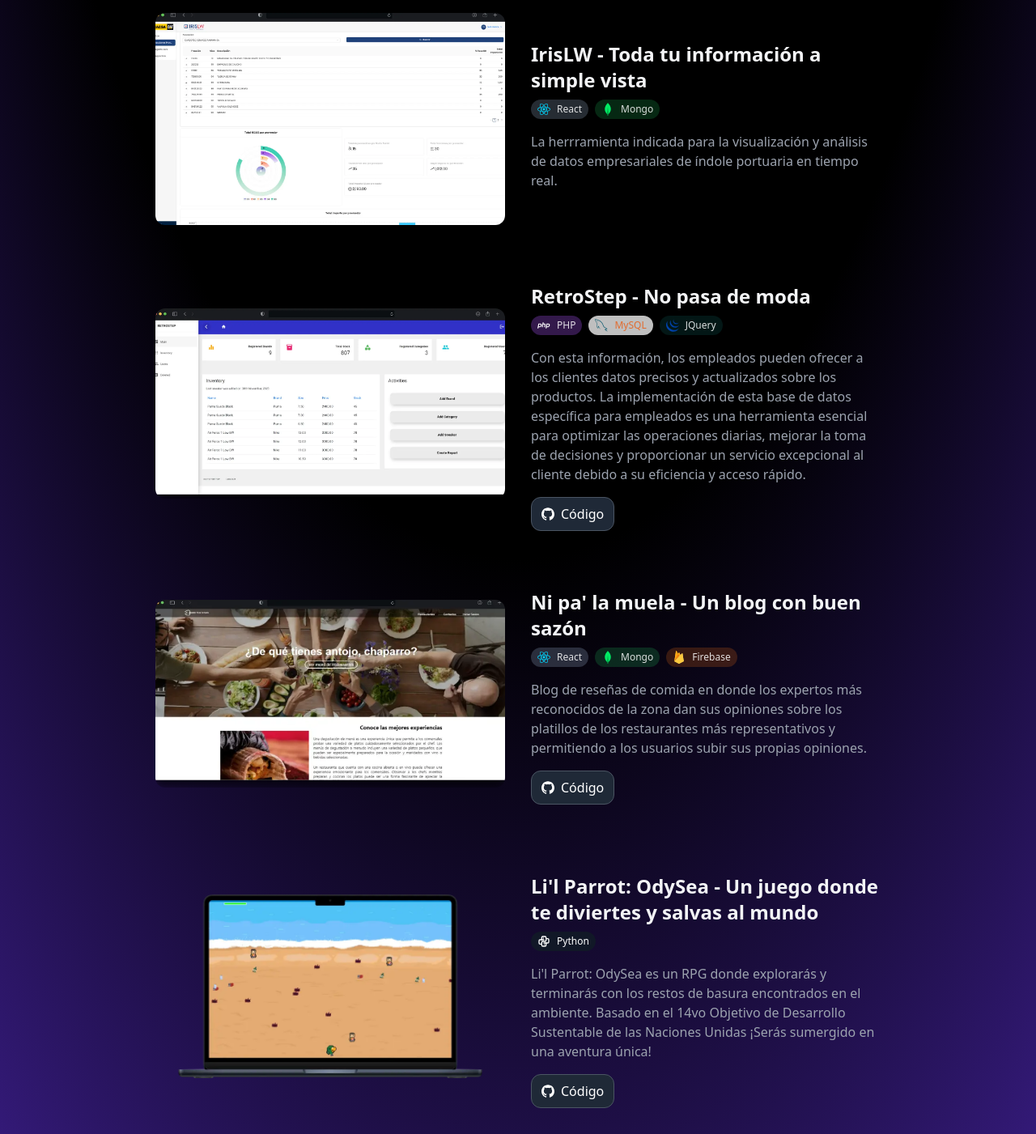
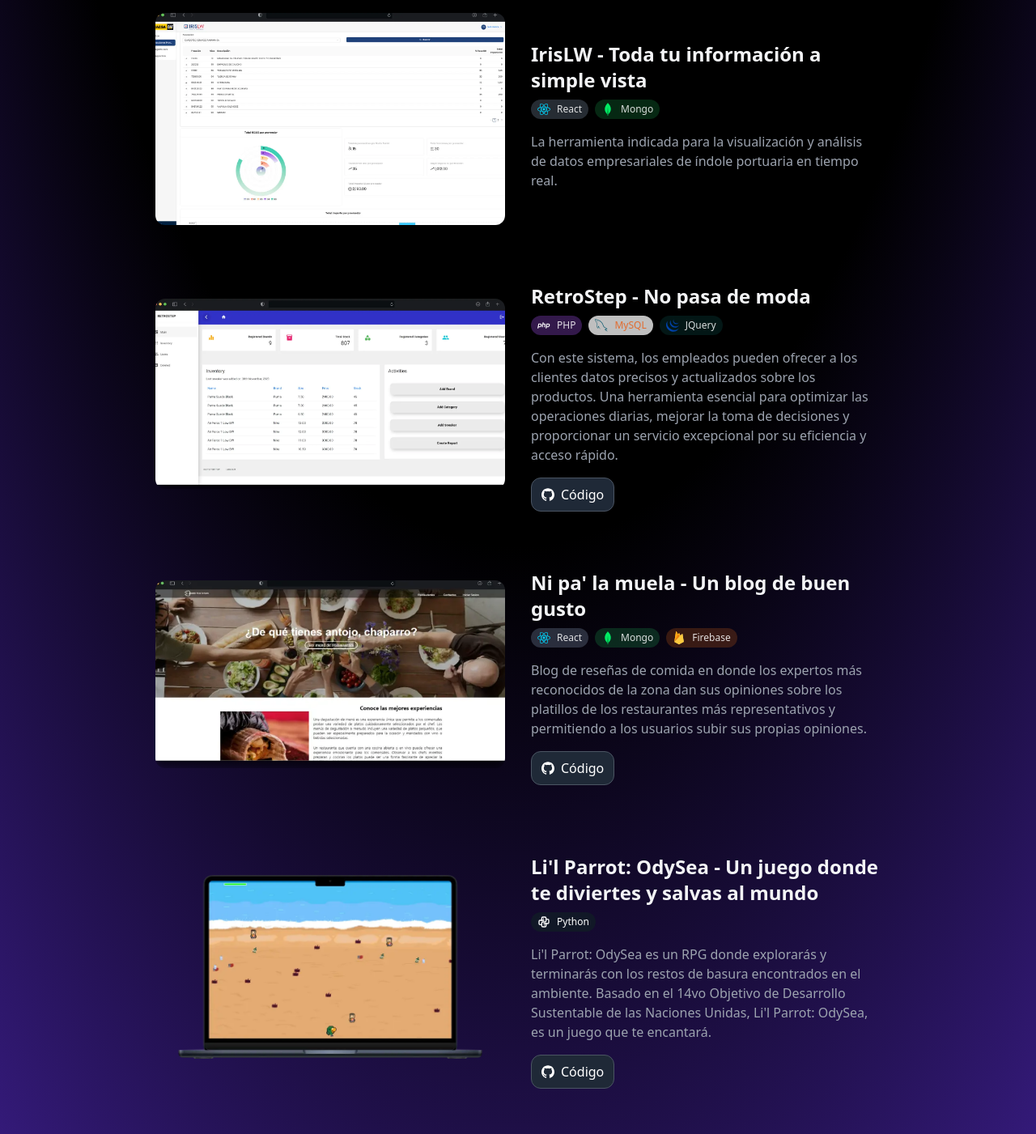
Before and after one commit to Paco-Taco/porftolio-dev, an Astro site: page / in a window 1280 px wide. Shown: the part 1270-2671 px from the top of the page at 81% size. Built offline with nearby package versions, Linux system fonts and the light colour scheme; Astro itself is replaced by a stand-in of ours.

Commit message:
text fixes

```diff
--- a/src/components/Projects.astro
+++ b/src/components/Projects.astro
@@ -58,20 +58,20 @@ const tags = {
 const projects = [
   {
     title: 'IrisLW - Toda tu información a simple vista',
-    description: 'La herrramienta indicada para la visualización y análisis de datos empresariales de índole portuaria en tiempo real.',
+    description: 'La herramienta indicada para la visualización y análisis de datos empresariales de índole portuaria en tiempo real.',
     image: '/img/projects/irislw.webp',
     tags: [tags.react, tags.mongo]
   },
   {
     title: 'RetroStep - No pasa de moda',
-    description: 'Con esta información, los empleados pueden ofrecer a los clientes datos precisos y actualizados sobre los productos. La implementación de esta base de datos específica para empleados es una herramienta esencial para optimizar las operaciones diarias, mejorar la toma de decisiones y proporcionar un servicio excepcional al cliente debido a su eficiencia y acceso rápido.',
+    description: 'Con este sistema, los empleados pueden ofrecer a los clientes datos precisos y actualizados sobre los productos. Una herramienta esencial para optimizar las operaciones diarias, mejorar la toma de decisiones y proporcionar un servicio excepcional por su eficiencia y acceso rápido.',
     // link: 'https://github.com/Paco-Taco/RetroStep',
     github: 'https://github.com/Paco-Taco/RetroStep',
     image: '/img/projects/retroStep.webp',
     tags: [tags.php, tags.mysql, tags.jquery]
   },
   {
-    title: "Ni pa' la muela - Un blog con buen sazón",
+    title: "Ni pa' la muela - Un blog de buen gusto",
     description:
     "Blog de reseñas de comida en donde los expertos más reconocidos de la zona dan sus opiniones sobre los platillos de los restaurantes más representativos y permitiendo a los usuarios subir sus propias opiniones.",
     // link: "https://github.com/Paco-Taco/ni-pa-la-muela-1",
@@ -82,7 +82,7 @@ const projects = [
   {
     title: "Li'l Parrot: OdySea - Un juego donde te diviertes y salvas al mundo",
     description:
-      "Li'l Parrot: OdySea es un RPG donde explorarás y terminarás con los restos de basura encontrados en el ambiente. Basado en el 14vo Objetivo de Desarrollo Sustentable de las Naciones Unidas ¡Serás sumergido en una aventura única!",
+      "Li'l Parrot: OdySea es un RPG donde explorarás y terminarás con los restos de basura encontrados en el ambiente. Basado en el 14vo Objetivo de Desarrollo Sustentable de las Naciones Unidas, Li'l Parrot: OdySea, es un juego que te encantará.",
     // link: "https://github.com/Paco-Taco/LilParrotOdy-Sea",
     github: "https://github.com/Paco-Taco/LilParrotOdy-Sea",
     image: "/img/projects/lilParrot.webp",
```
